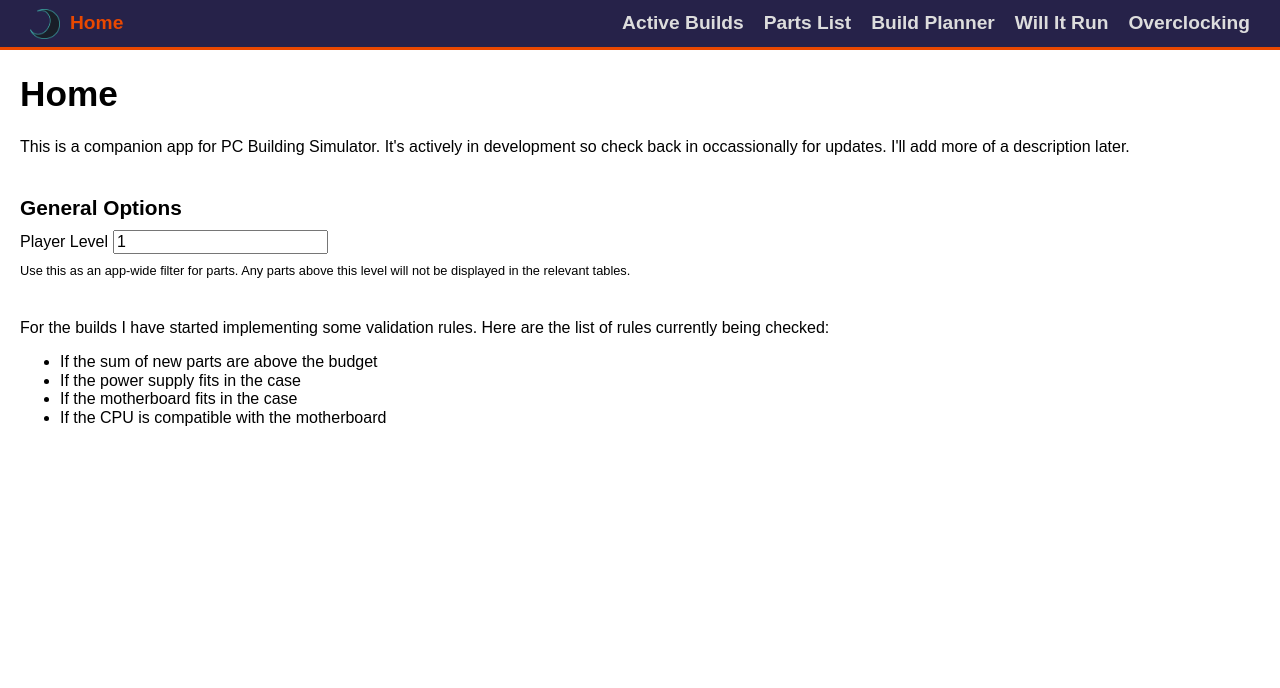
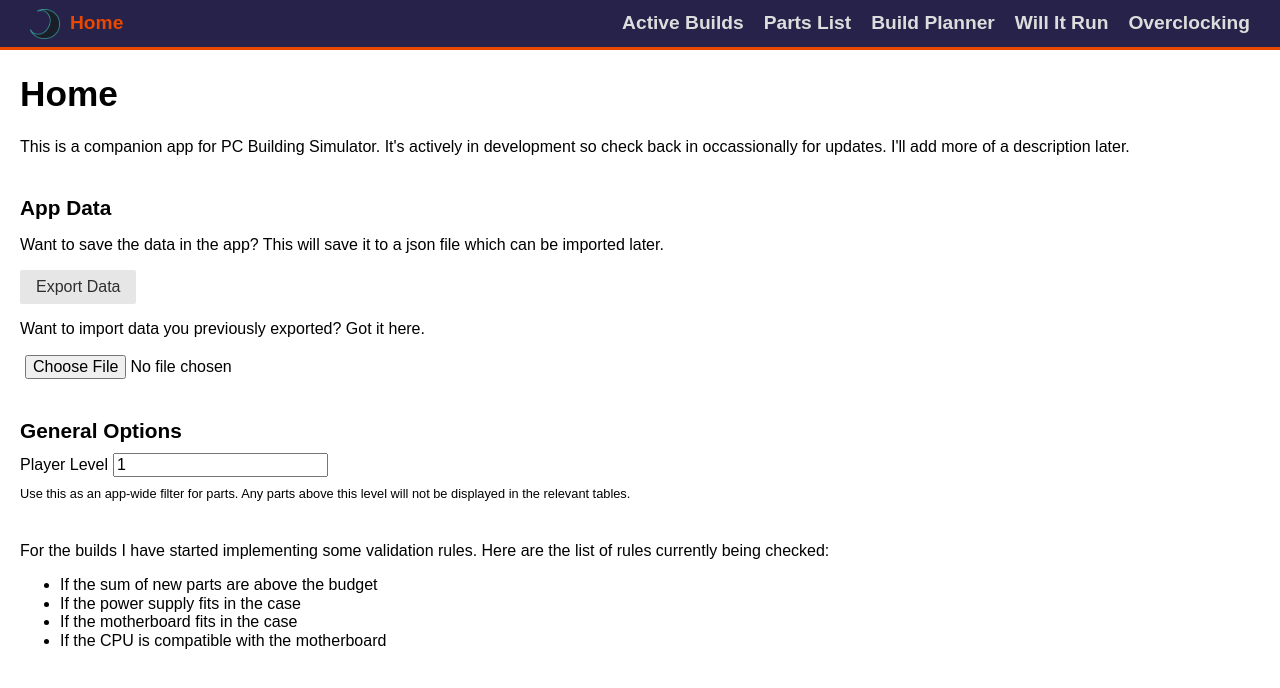
Before and after one commit to AlyxMoon/lunar-pc-build-sim-companion, a Vue app: page / in a window 1280 px wide. Shown: the top 688 px of the page. Built offline with nearby package versions, Linux system fonts and the light colour scheme.

Commit message:
add in basic import/export functionality

```diff
--- a/src/store/actions.js
+++ b/src/store/actions.js
@@ -16,3 +16,32 @@ export const updateBuild = (context, { data, index }) => {
 export const removeBuild = (context, index) => {
   context.commit('REMOVE_BUILD', { index })
 }
+
+export const exportPlayerData = (context) => {
+  const fieldsToSave = ['builds', 'playerLevel']
+
+  const data = {}
+  for (const field of fieldsToSave) {
+    data[field] = context.state[field]
+  }
+
+  const dataForExport = encodeURIComponent(JSON.stringify(data, null, 0))
+
+  const pseudoEl = document.createElement('a')
+  pseudoEl.setAttribute('href', `data:text/json;chartset=utf-8,${dataForExport}`)
+  pseudoEl.setAttribute('download', 'export.json')
+  document.body.appendChild(pseudoEl)
+  pseudoEl.click()
+  pseudoEl.remove()
+}
+
+export const importPlayerData = (context, data) => {
+  if ('builds' in data) {
+    const builds = data.builds.map(build => new BuildModel(build._attributes))
+    context.commit('SET_ALL_BUILDS', builds)
+  }
+
+  if ('playerLevel' in data) {
+    context.commit('UPDATE_PLAYER_LEVEL', data.playerLevel)
+  }
+}
--- a/src/store/mutations.js
+++ b/src/store/mutations.js
@@ -15,6 +15,10 @@ export const REMOVE_BUILD = (state, payload) => {
   state.builds.splice(payload.index, 1)
 }
 
+export const SET_ALL_BUILDS = (state, payload) => {
+  state.builds = payload
+}
+
 export const CLEAR_ALL_BUILDS = (state) => {
   state.builds = []
 }
--- a/src/views/Home.vue
+++ b/src/views/Home.vue
@@ -4,6 +4,28 @@
   <p>
     This is a companion app for PC Building Simulator. It's actively in development so check back in occassionally for updates. I'll add more of a description later.
   </p>
+
+  <div>
+    <h5>App Data</h5>
+
+    <p>Want to save the data in the app? This will save it to a json file which can be imported later.</p>
+    <button
+      class="pure-button"
+      title="Export player data"
+      @click="exportPlayerData"
+    >
+      Export Data
+    </button>
+
+    <p>Want to import data you previously exported? Got it here.</p>
+    <input
+      type="file"
+      accept=".json, .txt"
+      ref="importData"
+      :disable="handlingImport"
+      @change="handleFileInput"
+    >
+  </div>
 
   <div>
     <h5>General Options</h5>
@@ -41,8 +63,14 @@
 </template>
 
 <script>
+import { mapActions } from 'vuex'
+
 export default {
   name: 'PageActiveBuild',
+
+  data: () => ({
+    handlingImport: false,
+  }),
 
   computed: {
     playerLevel: {
@@ -55,6 +83,31 @@ export default {
       },
     },
   },
+
+  methods: {
+    ...mapActions(['exportPlayerData', 'importPlayerData']),
+
+    handleFileInput () {
+      this.handlingImport = true
+
+      const reader = new FileReader()
+
+      reader.onload = event => {
+        this.$refs.importData.value = null
+        try {
+          const stuff = JSON.parse(event.target.result)
+          this.importPlayerData(stuff)
+          alert('Import successful!')
+        } catch (error) {
+          console.error('could not parse JSON, was the file correct?', error)
+        }
+
+        this.handlingImport = false
+      }
+
+      reader.readAsText(this.$refs.importData.files[0])
+    },
+  },
 }
 </script>
 
```
